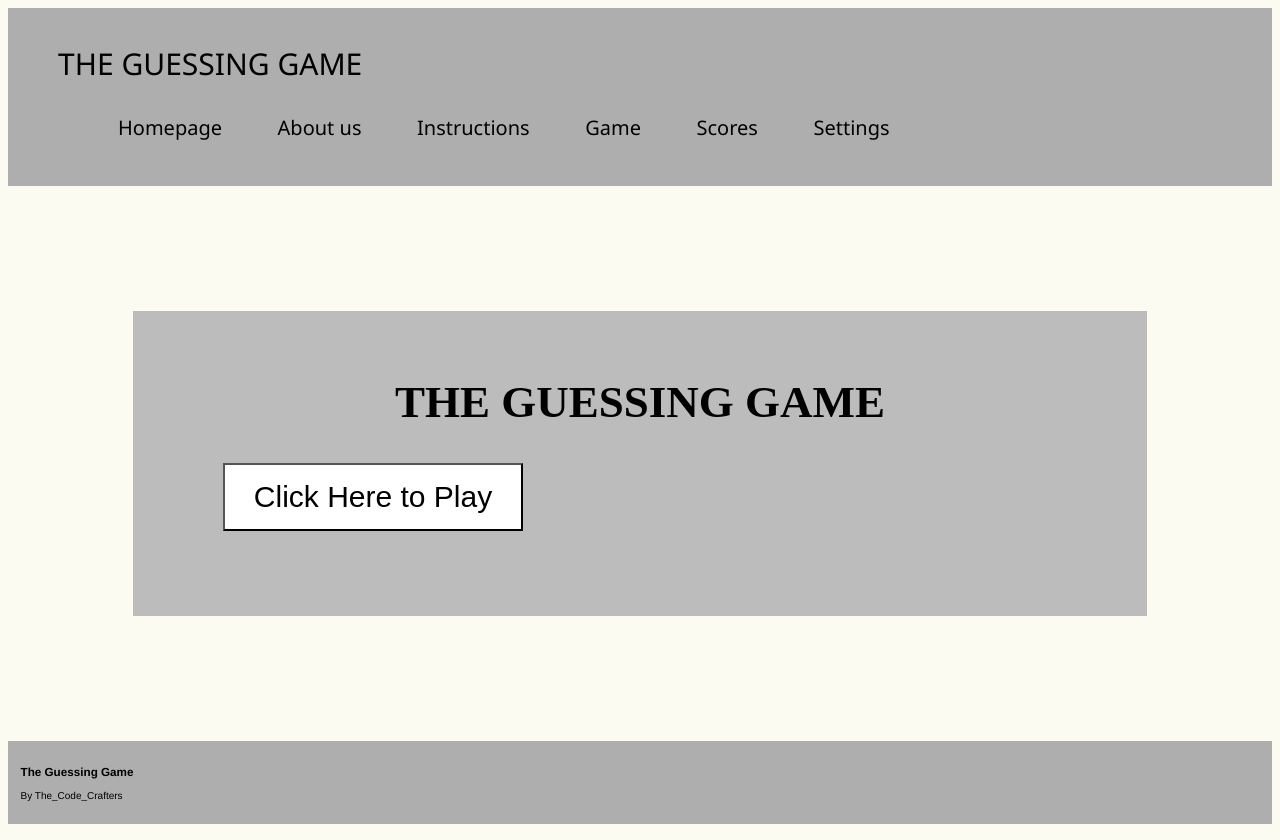
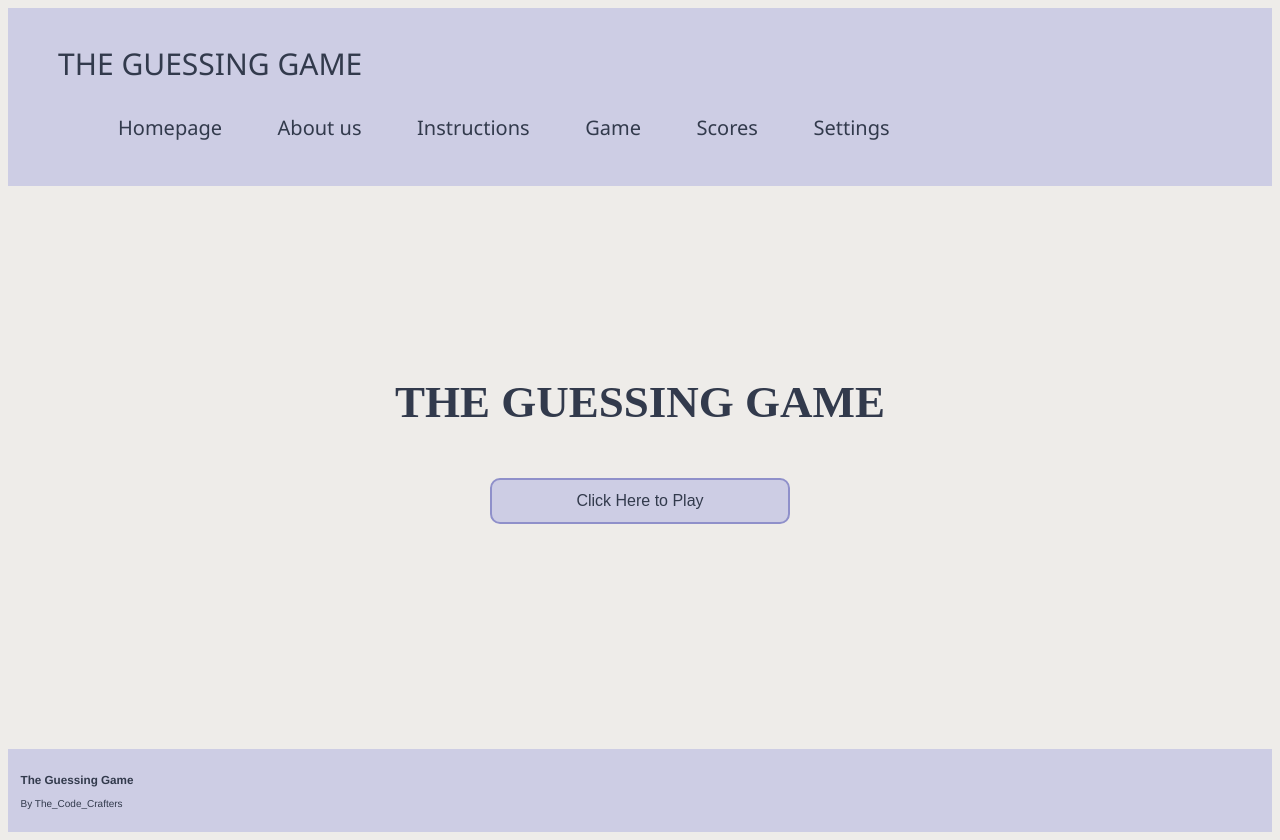
Before and after one commit to Albacosi/The_Guessing_Game, a plain HTML site: page index.html in a window 1280 px wide. Drawn offline with Linux system fonts and the light colour scheme.

Commit message:
styling elements

```diff
--- a/index.html
+++ b/index.html
@@ -22,7 +22,7 @@
             </ul>
         </div>
 
-    <div class="pageTitle">
+    <div class="pageTitle homepage-style">
         <h1> <strong>THE GUESSING GAME </strong> </h1>
         <a href="gamepage.html" class="homepage-button"> <button> Click Here to Play </button> </a>
     </div>
--- a/style.css
+++ b/style.css
@@ -1,19 +1,21 @@
 body {
-  background-color: rgb(251, 251, 241);
+  background-color: #EEECE9;
+  color: #323A4C;
 }
 .pageTitle{
   font-size: 40px;
   font-family: 'Times New Roman', Times, serif;
   padding: 75px;
-  background-color: rgb(188, 188, 188);
+  background-color: #DBDECA;
+  border: 2px #B4BE8C;
   margin: 125px;
 }
 
 .header {
     padding: 25px;
     margin: none;
-    background: rgb(175, 174, 174);
-    color: black;
+    background: #CDCDE4;
+    color: #323A4C;
     font-family: 'Franklin Gothic Medium', 'Arial Narrow', Arial, sans-serif;
     font-size: 20px;
   }
@@ -39,7 +41,7 @@ body {
   h1{
     font-family: 'Times New Roman', Times, serif;
     text-align: center;
-    color: black;
+    color: #323A4C;
     font-size: 45px;
     font-weight: 300;
     margin-top: -10px;
@@ -49,16 +51,16 @@ body {
     font-family: 'Times New Roman', Times, serif;
     text-align: left;
     padding-left: 50px;
-    color: black;
+    color: #323A4C;
     font-size: 45px;
-    font-weight: 500;
+    font-weight: 800;
   }
 
   .footer{
     padding: 12.5px;
     margin: none;
-    background: rgb(175, 174, 174);
-    color: black;
+    background: #CDCDE4;
+    color:#323A4C;
     font-family: 'Franklin Gothic Medium', 'Arial Narrow', Arial, sans-serif;
     font-size: 10px;
   }
@@ -66,8 +68,8 @@ body {
   button{
     width: 300px;
     height: auto;
-    color: black;
-    background-color: white;
+    color:#323A4C;
+    background-color: #CDCDE4;
     font-size: 30px ;
     padding: 15px;
     margin-top: 5px;
@@ -75,11 +77,32 @@ body {
 
   }
 
-  .homepage-button{
+
+
+.homepage-button {
+    display: flex;
+    justify-content: center;
     align-items: center;
+    text-decoration: none;
+}
 
-  }
+.homepage-button button {
+  padding: 12px 24px;
+  font-size: 16px;
+  border: 2px solid #8F90CA;
+  border-radius: 10px;
+  background-color: #CDCDE4;
+  color: #323A4C;
+  transition: background-color 0.3s;
+}
 
+.homepage-button button:hover {
+ background-color: #8F90CA;
+}
+
+.homepage-style{
+  background-color: #EEECE9;
+}
   .gameDescription{
     font-size: 15px;
     padding-right: 10px;
@@ -87,24 +110,33 @@ body {
   }
 
   a{
-    color: black;
+    color: #323A4C;
     text-decoration: none;
     font-family:'Segoe UI', Tahoma, Geneva, Verdana, sans-serif;
     font-weight: 500;
-    padding: 15px
+    padding: 15px;
+    transition: 0.3s;
   }
 
   a:hover{
-    color: grey;
+    color: #1B3672;
+    font-weight: 700;
   }
 
-  .aboout-us-description{
+  .about-us-description{
     padding-right: 150px;
-    padding-left: 850px;
-    padding-bottom: 80px;
+    padding-left: 800px;
+    padding-bottom: 50px;
     margin-top: -50px;
   }
-  .aboout-us-description ul {
+
+  .about-us-description ul {
     list-style-type: none;
     padding: 0;
 }
+
+.about-us-description ul li {
+  background-color:#DBDECA;
+  padding: 25px 15px;
+  border-radius: 14px;
+}
```
Also changed, not shown: aboutus.html (+1 -1 lines).
